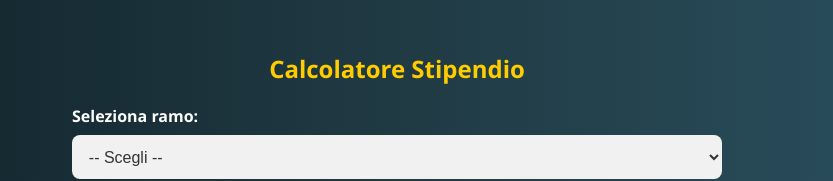
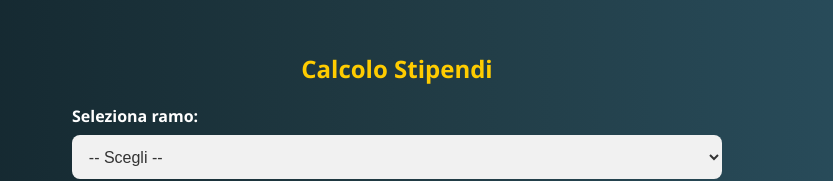
Before and after one commit to GovernoLS/GovernoLS.github.io, a plain HTML site: page stipendi.html in a window 1280 px wide. Shown: the top 181 px of the page, without its empty margins (243-1076 px from the left). Drawn offline with Linux system fonts and the light colour scheme.

Commit message:
Update stipendi.html

```diff
--- a/stipendi.html
+++ b/stipendi.html
@@ -84,7 +84,7 @@
 </head>
 <body>
 <div class="container">
-  <h2>Calcolatore Stipendio</h2><label>Seleziona ramo:</label> <select id="ramo" onchange="selezionaRamo()"> <option value="">-- Scegli --</option> <option value="giurisprudenza">Giurisprudenza</option> <option value="secret">Secret Service</option> </select>
+  <h2>Calcolo Stipendi</h2><label>Seleziona ramo:</label> <select id="ramo" onchange="selezionaRamo()"> <option value="">-- Scegli --</option> <option value="giurisprudenza">Giurisprudenza</option> <option value="secret">Secret Service</option> </select>
 
   <div id="passaggi" style="display:none;"></div>  <div class="result" id="result" style="display:none;">
     Stipendio Totale: <span id="stipendioTotale">0</span>$
```
